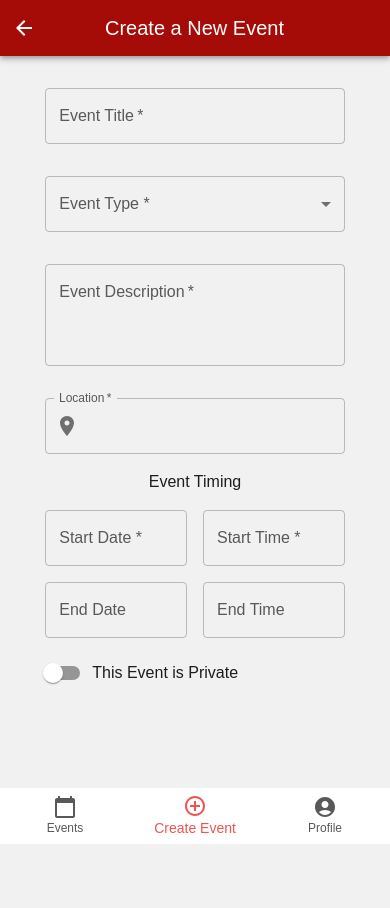
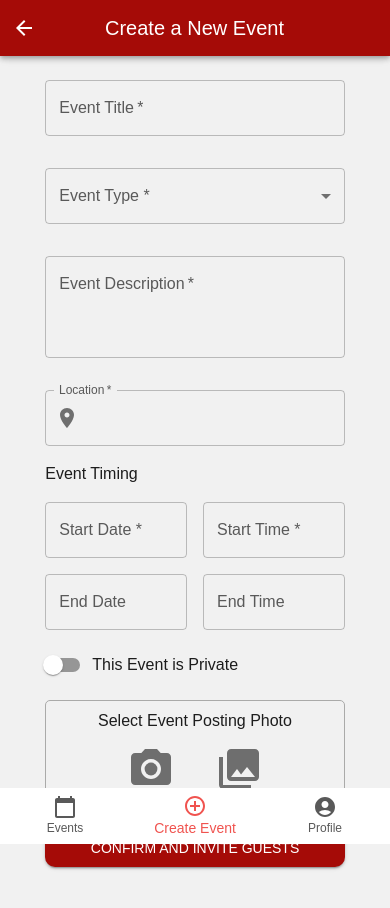
Before and after one commit to Winsthai/EventEcho, a React app in the folder client/: page /createEvent in a window 390 px wide. Shown: the top 908 px of the page. Before the commit the page ends 844 px from the top, so only its background shows below. Built offline with nearby package versions, Linux system fonts and the light colour scheme; the HTML template or start-up script is replaced by a standard one.

Commit message:
create a new event page mobile pretty much done

```diff
--- a/client/src/Components/CreateEventPage/CreateEventPage.jsx
+++ b/client/src/Components/CreateEventPage/CreateEventPage.jsx
@@ -1,6 +1,8 @@
 import * as React from 'react';
 import ArrowBackIcon from '@mui/icons-material/ArrowBack';
 import PlaceIcon from '@mui/icons-material/Place';
+import PhotoCameraIcon from '@mui/icons-material/PhotoCamera';
+import CollectionsIcon from '@mui/icons-material/Collections';
 import {
   AppBar, Toolbar, IconButton, Typography,
   FormControl, FormGroup, FormControlLabel, InputLabel,
@@ -12,6 +14,7 @@ import { AdapterDayjs } from '@mui/x-date-pickers/AdapterDayjs';
 import { LocalizationProvider } from '@mui/x-date-pickers/LocalizationProvider';
 import { DatePicker } from '@mui/x-date-pickers/DatePicker';
 import { TimePicker } from '@mui/x-date-pickers/TimePicker';
+
 
 export default function CreateEventPage() {
   // const CreateEventPage = () => {
@@ -32,12 +35,22 @@ export default function CreateEventPage() {
         flexDirection: "column",
         alignItems: "center",
         textAlign: "center",
+        overflowY: "auto"
       }}
     >
       {/* Top App Bar */}
-      <Box component="section" sx={{ width: "100%", height: "20%" }}>
-        <AppBar position="static" sx={{ mb: 2, color: "primary" }}>
-          <Toolbar>
+      <Box component="section"
+        sx={{
+          width: "100%",
+          height: "20%",
+          position: "fixed",
+          top: 0,
+          left: 0,
+          zIndex: 1000
+        }}
+      >
+        <AppBar position="static" sx={{ mb: 2 }}>
+          <Toolbar sx={{ color: "secondary" }}>
             <Box sx={{ flexGrow: 1, display: "flex" }}>
               <IconButton edge="start" color="inherit" aria-label="back" sx={{ mr: 2 }}>
                 <ArrowBackIcon />
@@ -52,7 +65,7 @@ export default function CreateEventPage() {
       </Box>
 
       {/* forms */}
-      <Box component="form" sx={{ width: "85%", height: "100%" }}>
+      <Box component="form" sx={{ width: "85%", height: "100%", pt: 8, pb: 8 }}>
         <Stack
           direction="column"
           spacing={2}
@@ -89,7 +102,7 @@ export default function CreateEventPage() {
             }}
           />
 
-          <Box>
+          <Box sx={{ display: "flex", justifyContent: "left" }}>
             Event Timing
           </Box>
 
@@ -103,7 +116,7 @@ export default function CreateEventPage() {
               </LocalizationProvider>
             </Grid>
 
-            {/* Start Time -> Set as required */}
+            {/* Start Time -> Set as required with form submit error checking */}
             <Grid size={6}>
               <LocalizationProvider dateAdapter={AdapterDayjs}>
                 <TimePicker label="Start Time *" />
@@ -126,15 +139,31 @@ export default function CreateEventPage() {
           </Grid>
 
           {/* Set Event Private */}
-          <Box>
+          <Box sx={{ display: "flex", justifyContent: "left" }}>
             <FormGroup>
               <FormControlLabel control={<Switch />} label="This Event is Private" />
             </FormGroup>
           </Box>
 
+          {/* Upload Image - see how to space out the icons nicely they look like shit */}
+          <Box sx={{ border: '1px solid #aaaaa9', borderRadius: '5px', padding: 1 }}>
+            Select Event Posting Photo
+            <Stack direction="row" spacing={2} sx={{ display: "flex", justifyContent: "center" }}>
+              <IconButton aria-label='open camera' size='large'>
+                <PhotoCameraIcon sx={{ fontSize: '48px' }} />
+              </IconButton>
+              <IconButton aria-label='open gallery' size='large'>
+                <CollectionsIcon sx={{ fontSize: '48px' }} />
+              </IconButton>
+            </Stack>
+          </Box>
+
+          {/* Confirm and Invite Guests Button */}
+          <Button variant='contained' sx={{ borderRadius: '10px' }}>
+            Confirm and Invite Guests
+          </Button>
         </Stack>
       </Box>
-
 
     </Box>
   );
```
